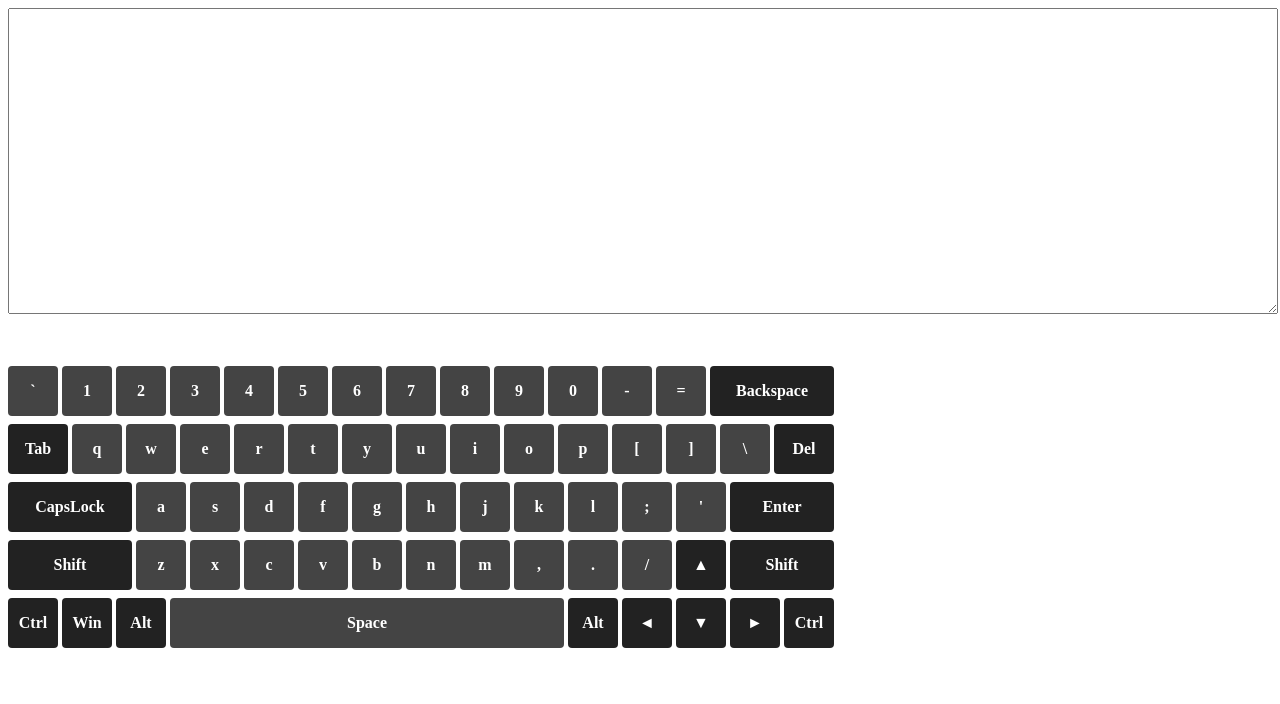
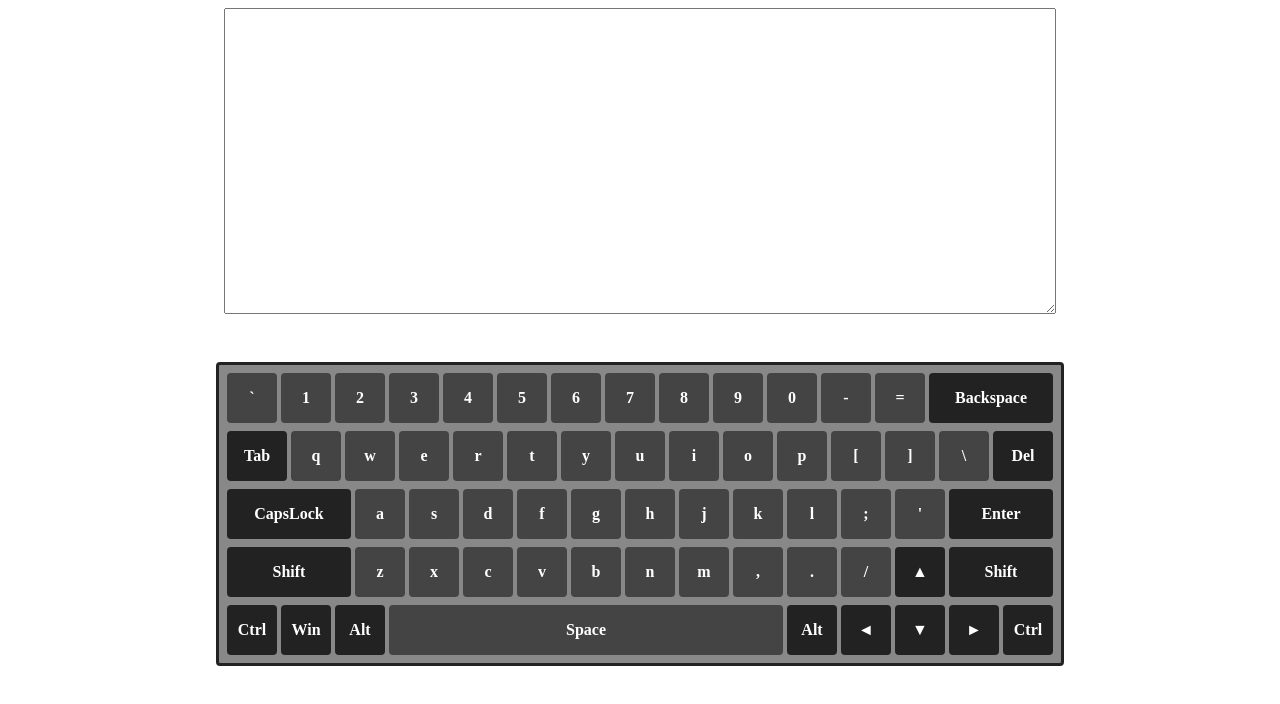
Before and after one commit to maximilian-marshak/virtual-keyboard, a plain HTML site: page index.html in a window 1280 px wide. Drawn offline with Linux system fonts and the light colour scheme.

Commit message:
fix: change colors in css and add flex to main div

```diff
--- a/styles.css
+++ b/styles.css
@@ -1,14 +1,27 @@
+#root {
+    display: flex;
+    flex-direction: column;
+    align-items: center;
+}
+
 .textarea-root {
-    width: 100%;
+    width: 826px;
     height: 300px;
-    margin-bottom: 48px;
+
+    margin: 0 auto 48px;
 }
 
 .keyboard-root {
-    width: 100%;
+    width: 826px;
     display: flex;
     flex-direction: column;
     gap: 8px;
+
+    padding: 8px;
+
+    border: 3px solid #222222;
+    border-radius: 4px;
+    background: #888888;
 }
 
 .keyboard-line {
@@ -30,6 +43,10 @@
     cursor: pointer;
 }
 
+.keyboard-key:hover {
+   background: #AFEEEE !important;
+}
+
 .keyboard-key-active {
-    background: blue !important;
+    background: #5F9EA0 !important;
 }
```
